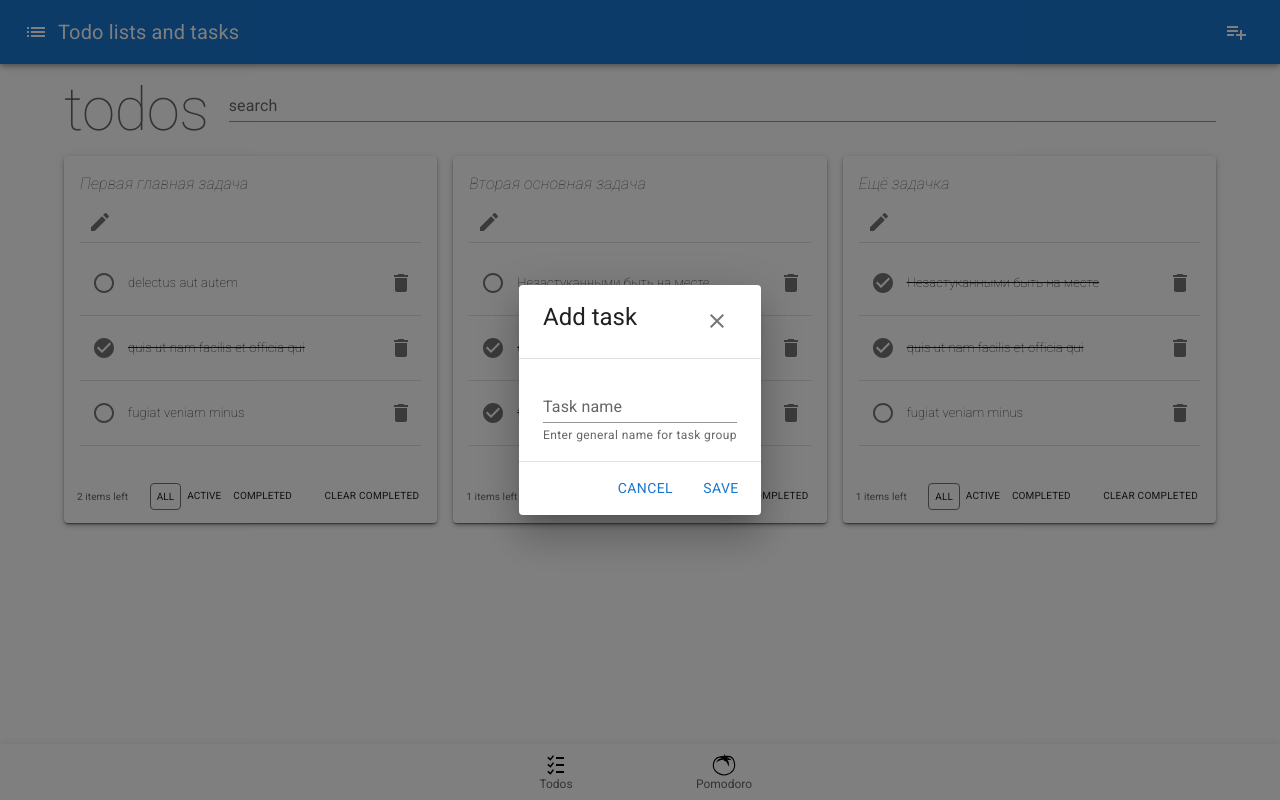
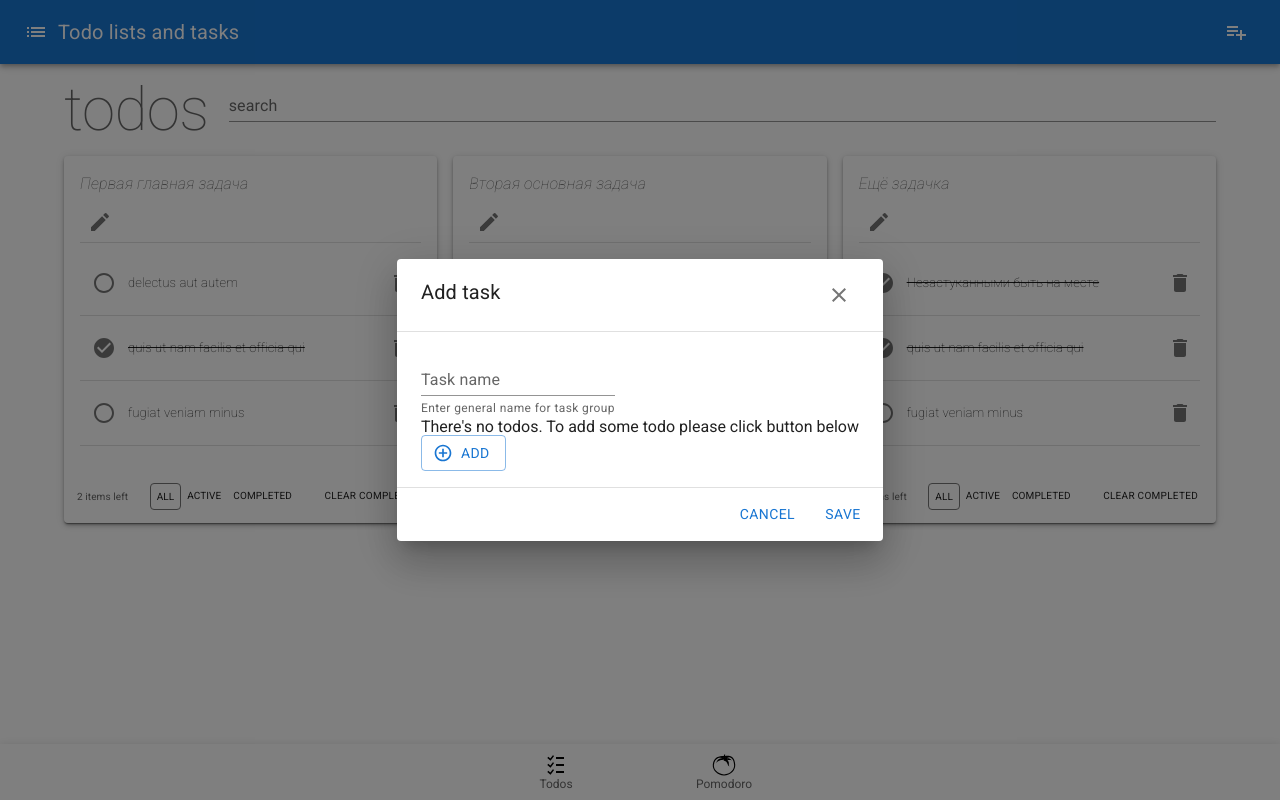
Before and after one commit to Les84Brest/MBSimpleToDo, a React (Create React App) app: page / in a window 1280 px wide. Both pictures are taken after a click on the button 100 px from the left and 221 px from the top of the page. Built offline with nearby package versions, Linux system fonts and the light colour scheme.

Commit message:
TaskModal: Add new task begin

```diff
--- a/package.json
+++ b/package.json
@@ -23,6 +23,7 @@
     "react-redux": "^8.1.2",
     "react-router-dom": "^6.21.1",
     "react-scripts": "5.0.1",
+    "react-uuid": "^2.0.0",
     "sass": "^1.66.1",
     "typescript": "^4.9.5",
     "web-vitals": "^2.1.4"
--- a/src/components/AddEditTaskModal/AddEditTaskModal.tsx
+++ b/src/components/AddEditTaskModal/AddEditTaskModal.tsx
@@ -1,21 +1,28 @@
-import { FC, ChangeEvent } from "react";
+import { FC, ChangeEvent, useState } from "react";
 import Dialog from '@mui/material/Dialog';
 import { useAppSelector, useAppDispatch } from "../../hooks/redux";
 import { selectModalData } from "../../store/selectors";
-import {
-    Box,
-    DialogActions,
-    DialogContent,
-    DialogTitle,
-    TextField,
-    Button,
-    IconButton,
-    Typography, Stack
-} from "@mui/material";
-import ususeAddEditModaleTask from "./useAddEditModal";
+import DialogActions from "@mui/material/DialogActions";
+import DialogContent from "@mui/material/DialogContent";
+import DialogTitle from "@mui/material/DialogTitle";
+import TextField from "@mui/material/TextField";
+import Button from "@mui/material/Button";
+import IconButton from "@mui/material/IconButton";
+import Typography from "@mui/material/Typography";
+import Box from "@mui/material/Box";
+import Stack from "@mui/material/Stack";
+import AddCircleOutlineIcon from '@mui/icons-material/AddCircleOutline';
+import SaveIcon from '@mui/icons-material/Save';
+import List from '@mui/material/List';
+import CheckCircleOutlineIcon from '@mui/icons-material/CheckCircleOutline';
+import ListItem from '@mui/material/ListItem';
+import ListItemIcon from '@mui/material/ListItemIcon';
 import { closeModal } from "../../store/modalSlice/modalSlice";
 import useTaskManager from "./useTaskManager";
 import { Close } from "@mui/icons-material";
+import TodoTextModal from "./TodoTextModal";
+import uuid from "react-uuid";
+import { ToDo } from "../../types/types";
 
 export const EDIT_TASK_MODAL = "addEditTaskModal";
 
@@ -26,13 +33,22 @@ export const enum OperationMode {
 
 export const AddEditTaskModal: FC = () => {
 
+    const [addNewVisible, setAddNewVisible] = useState(false);
+    const [newTitle, setNewTitle] = useState<string>('');
+
     const modalData = useAppSelector(selectModalData);
     const dispatch = useAppDispatch();
 
     const addEditTask = modalData[EDIT_TASK_MODAL];
     const { isOpen } = addEditTask;
 
-    const { taskName, setTaskName } = useTaskManager();
+    const {
+        taskName,
+        todos,
+        setTaskName,
+        updateTodo,
+        addTodo
+    } = useTaskManager();
 
     const handleCloseModal = () => {
         dispatch(closeModal({ modalId: EDIT_TASK_MODAL }));
@@ -44,6 +60,91 @@ export const AddEditTaskModal: FC = () => {
 
     const handleSetTaskName = (event: ChangeEvent<HTMLInputElement>) => {
         setTaskName(event.target.value)
+    }
+
+    const handleUpdateTodo = (event: ChangeEvent<HTMLInputElement>) => {
+        // updateTodo()
+    }
+
+    const handleAddNewTodo = () => {
+        setAddNewVisible(true);
+    }
+
+    const handleSaveNewTodo = () => {
+
+        const newTodo: ToDo = {
+            title: newTitle,
+            completed: false,
+            id: uuid()
+        }
+
+        addTodo(newTodo);
+        setAddNewVisible(false);
+        setNewTitle("");
+    }
+
+    const cbUpdateModalTodo = (todoId: string, title: string) => {
+        const updatedTodo: ToDo = {
+            id: todoId,
+            title,
+            completed: false
+        }
+
+        updateTodo(updatedTodo);
+    }
+
+    const handleNewTitleChange = (event: ChangeEvent<HTMLInputElement>) => {
+        setNewTitle(event.target.value);
+    }
+
+    const renderAddNew = () => {
+        if (!addNewVisible) {
+            return;
+        }
+
+        return (
+            <Stack direction="row" justifyContent="space-between">
+                <TextField
+                    value={newTitle}
+                    onChange={handleNewTitleChange}
+                    variant="standard"
+                    label="Todo title" />
+                <IconButton
+                    aria-label="save"
+                    size="small"
+                    onClick={handleSaveNewTodo}>
+                    <SaveIcon />
+                </IconButton>
+            </Stack>
+        )
+    }
+
+    const renderTodos = () => {
+        if (todos.length === 0) {
+            return (
+                <div className="no-todos">There's no todos. To add some todo please click button below</div>);
+        }
+
+        const listItems = todos.map((todo, i) => {
+            return (
+                <ListItem disablePadding key={todo.id}>
+                    <ListItemIcon>
+                        <CheckCircleOutlineIcon />
+                    </ListItemIcon>
+                    <TodoTextModal
+                    id={todo.id}
+                        text={todo.title}
+                        onSave={cbUpdateModalTodo}
+                    />
+                </ListItem>
+            )
+        })
+
+        return (
+            <List>
+                {listItems}
+            </List>
+        )
     }
 
     return (
@@ -58,7 +159,7 @@ export const AddEditTaskModal: FC = () => {
                     direction="row"
                     sx={{ justifyContent: 'space-between', alignItems: 'center' }}
                 >
-                    <Typography gutterBottom variant="h5" component="h5">
+                    <Typography gutterBottom variant="h6" component="h5">
                         Add task
                     </Typography>
                     <IconButton onClick={handleCloseModal} >
@@ -75,9 +176,12 @@ export const AddEditTaskModal: FC = () => {
                     onChange={handleSetTaskName}
                     value={taskName}
                 />
-                <Box>
+                {renderTodos()}
+                {renderAddNew()}
+                <Button variant="outlined" startIcon={<AddCircleOutlineIcon />} onClick={handleAddNewTodo}>
+                    Add
+                </Button>
 
-                </Box>
             </DialogContent>
             <DialogActions>
                 <Button autoFocus onClick={handleCloseModal}>
--- /dev/null
+++ b/src/components/AddEditTaskModal/TodoTextModal.tsx
@@ -0,0 +1,54 @@
+import Typography from "@mui/material/Typography";
+import TextField from "@mui/material/TextField";
+import Box from "@mui/material/Box";
+import IconButton from "@mui/material/IconButton";
+import { FC, ChangeEvent, useState } from "react";
+import SaveIcon from '@mui/icons-material/Save';
+
+type TodoTextModalProps = {
+    text: string;
+    onSave: (todoId: string, title: string) => void;
+    id: string;
+}
+
+
+
+export const TodoTextModal: FC<TodoTextModalProps> = ({ text, onSave, id }) => {
+
+
+    const [isEditMode, setIsEditMode] = useState<boolean>(false);
+    const [newTitle, setNewTitle] = useState<string>(text);
+
+
+    const toggleEditMode = () => {
+        setIsEditMode(prev => !prev);
+    }
+
+    const handleNameChange = (event: ChangeEvent<HTMLInputElement>) => {
+        setNewTitle(event.target.value);
+    }
+
+    const handleSave = () => {
+        setIsEditMode(false);
+        onSave(id, newTitle);
+
+    }
+
+    return (
+        <div className="todo-wrap" onClick={toggleEditMode}>
+            {isEditMode
+                ? <div>
+                    <TextField value={newTitle} onChange={handleNameChange}  variant="standard"/>
+                    <Box className="todo-actions">
+                        <IconButton aria-label="save" size="small" onClick={handleSave}>
+                            <SaveIcon />
+                        </IconButton>
+                    </Box>
+                </div>
+                : <Typography variant="subtitle1">{text}</Typography>}
+
+
+        </div>
+    )
+}
+export default TodoTextModal;
--- a/src/components/AddEditTaskModal/useTaskManager.ts
+++ b/src/components/AddEditTaskModal/useTaskManager.ts
@@ -1,6 +1,5 @@
-import { useReducer } from 'react';
-import { ToDo } from '../../types/types';
-
+import { useReducer } from "react";
+import { ToDo } from "../../types/types";
 
 type State = {
     taskName: string;
@@ -8,32 +7,29 @@ type State = {
 };
 
 type Action =
-  | { type: 'SET_TASK_NAME'; payload: string }
-  | { type: 'ADD_TODO'; payload: ToDo }
-  | { type: 'UPDATE_TODO'; payload: { index: number; task: ToDo } }
-  | { type: 'DELETE_TODO'; payload: number };
-
+    | { type: "SET_TASK_NAME"; payload: string }
+    | { type: "ADD_TODO"; payload: ToDo }
+    | { type: "UPDATE_TODO"; payload: { task: ToDo } }
+    | { type: "DELETE_TODO"; payload: number };
 
 const initialState: State = {
-  taskName: '',
+    taskName: "",
     todos: [],
 };
 
-
 const reducer = (state: State, action: Action): State => {
+  console.log('%cstate', 'padding: 5px; background: DarkKhaki; color: Yellow;', state);
     switch (action.type) {
-    case 'SET_TASK_NAME':
+        case "SET_TASK_NAME":
             return { ...state, taskName: action.payload };
-    case 'ADD_TODO':
+        case "ADD_TODO":
             return { ...state, todos: [...state.todos, action.payload] };
-    case 'UPDATE_TODO':
+        case "UPDATE_TODO":
             return {
                 ...state,
-        todos: state.todos.map((task, index) =>
-          index === action.payload.index ? action.payload.task : task
-        ),
+                todos: state.todos.map((task) => (task.id === action.payload.task.id ? action.payload.task : task)),
             };
-    case 'DELETE_TODO':
+        case "DELETE_TODO":
             return {
                 ...state,
                 todos: state.todos.filter((_, index) => index !== action.payload),
@@ -48,28 +44,28 @@ const useTaskManager = () => {
     const [state, dispatch] = useReducer(reducer, initialState);
 
     const setTaskName = (name: string) => {
-    dispatch({ type: 'SET_TASK_NAME', payload: name });
+        dispatch({ type: "SET_TASK_NAME", payload: name });
     };
 
-  const addTask = (task: ToDo) => {
-    dispatch({ type: 'ADD_TODO', payload: task });
+    const addTodo = (task: ToDo) => {
+        dispatch({ type: "ADD_TODO", payload: task });
     };
 
-  const updateTask = (index: number, task: ToDo) => {
-    dispatch({ type: 'UPDATE_TODO', payload: { index, task } });
+    const updateTodo = (task: ToDo) => {
+        dispatch({ type: "UPDATE_TODO", payload: { task } });
     };
 
-  const deleteTask = (index: number) => {
-    dispatch({ type: 'DELETE_TODO', payload: index });
+    const deleteTodo = (index: number) => {
+        dispatch({ type: "DELETE_TODO", payload: index });
     };
 
     return {
         taskName: state.taskName,
-    tasks: state.todos,
+        todos: state.todos,
         setTaskName,
-    addTask,
-    updateTask,
-    deleteTask,
+        addTodo,
+        updateTodo,
+        deleteTodo,
     };
 };
 
--- a/src/components/Task/Task.tsx
+++ b/src/components/Task/Task.tsx
@@ -33,11 +33,11 @@ const Task: FC<ITask> = ({ id, taskName, todos }) => {
 
     const { openEditTaskModal } = useAddEditModaleTask();
 
-    const cbDeleteTodo = useCallback<(id: number) => void>((id) => {
+    const cbDeleteTodo = useCallback<(id: string) => void>((id) => {
         deleteTodo(id);
     }, [deleteTodo]);
 
-    const cbCompleteTodo = useCallback<(id: number, todoStatus: boolean) => void>((id, todoStatus) => {
+    const cbCompleteTodo = useCallback<(id: string, todoStatus: boolean) => void>((id, todoStatus) => {
         completeToDo(id, todoStatus);
     }, [completeToDo]);
 
--- a/src/components/Todo/TodoItem.tsx
+++ b/src/components/Todo/TodoItem.tsx
@@ -7,8 +7,8 @@ import { CheckCircle, RadioButtonUnchecked } from "@mui/icons-material";
 
 interface ToDoItemProps {
     todo: ToDo;
-    onClickDelete: (id: number) => void;
-    onClickComplete: (id: number, todoStatus: boolean) => void;
+    onClickDelete: (id: string) => void;
+    onClickComplete: (id: string, todoStatus: boolean) => void;
 }
 
 const ToDoItem: FC<ToDoItemProps> = ({ todo, onClickDelete, onClickComplete }) => {
--- a/src/data.ts
+++ b/src/data.ts
@@ -1,48 +1,48 @@
 import {ITask} from "./types/types";
 
 export const data: ITask[] = [{
-    id: 12,
+    id: '8tsm09YoC-',
     taskName: 'Первая главная задача',
     todos: [
         {
 
-            "id": 1,
+            "id": "4rF-4DoOnC",
             "title": "delectus aut autem",
             "completed": false
         },
         {
 
-            "id": 2,
+            "id": "Njl_ertB0j",
             "title": "quis ut nam facilis et officia qui",
             "completed": true
         },
         {
 
-            "id": 3,
+            "id": "4NLgp2h-p9",
             "title": "fugiat veniam minus",
             "completed": false
         },
     ]
 },
 {
-    id: 25,
+    id: "25",
     taskName: 'Вторая основная задача',
     todos: [
         {
 
-            "id": 1,
+            "id": "1",
             "title": "Незастуканными быть на месте",
             "completed": false
         },
         {
 
-            "id": 2,
+            "id": "2",
             "title": "quis ut nam facilis et officia qui",
             "completed": true
         },
         {
 
-            "id": 3,
+            "id": "3",
             "title": "fugiat veniam minus",
             "completed": true
         },
@@ -50,24 +50,24 @@ export const data: ITask[] = [{
 },
 
 {
-    id: 138,
+    id: "138",
     taskName: 'Ещё задачка',
     todos: [
         {
 
-            "id": 1,
+            "id": "G_D4lveFVu",
             "title": "Незастуканными быть на месте",
             "completed": true
         },
         {
 
-            "id": 2,
+            "id": "WPfal7-1ZL",
             "title": "quis ut nam facilis et officia qui",
             "completed": true
         },
         {
 
-            "id": 3,
+            "id": "KHGbhd9_b0",
             "title": "fugiat veniam minus",
             "completed": false
         },
--- a/src/store/taskToDoSlice/taskToDoSlice.ts
+++ b/src/store/taskToDoSlice/taskToDoSlice.ts
@@ -6,16 +6,16 @@ import data from '../../data';
 //TODO remove
 
 type CommonActionPayload = {
-    taskId: number
+    taskId: string
 }
 
 type ToggleCompletedPayload = CommonActionPayload & {
-    todoId: number,
+    todoId: string,
     todoStatus: boolean
 }
 
 type AddTodoPayload = CommonActionPayload & { todo: ToDo }
-type DelTodoPayload = CommonActionPayload & { todoId: number }
+type DelTodoPayload = CommonActionPayload & { todoId: string }
 
 
 interface ITaskState {
@@ -26,7 +26,7 @@ const initialState: ITaskState = {
     tasks: data,
 };
 
-function getEditedTask(tasks: ITask[], taskId: number): ITask | null {
+function getEditedTask(tasks: ITask[], taskId: string): ITask | null {
     const currentTask = tasks.find((task) => task.id === taskId);
 
     return currentTask ? currentTask : null;
@@ -67,7 +67,7 @@ export const tasksSlice = createSlice({
             }
         },
 
-        clearAllCompletedTodosInTask(state, action: PayloadAction<number>) {
+        clearAllCompletedTodosInTask(state, action: PayloadAction<string>) {
             const editedTodo = getEditedTask(state.tasks, action.payload)
 
             if (editedTodo) {
--- a/src/types/types.ts
+++ b/src/types/types.ts
@@ -1,11 +1,11 @@
 export type ToDo = {
-    id: number;
+    id: string;
     title: string;
     completed: boolean;
 }
 
 export interface ITask {
-    id: number;
+    id: string;
     taskName: string;
     todos: ToDo[];
 }
```
Also changed, not shown: src/components/Task/useTask.ts (+3 -4 lines), 1 other file (tests, documents, lock files or other folders). Lines whose indentation alone changed are shown as unchanged.
